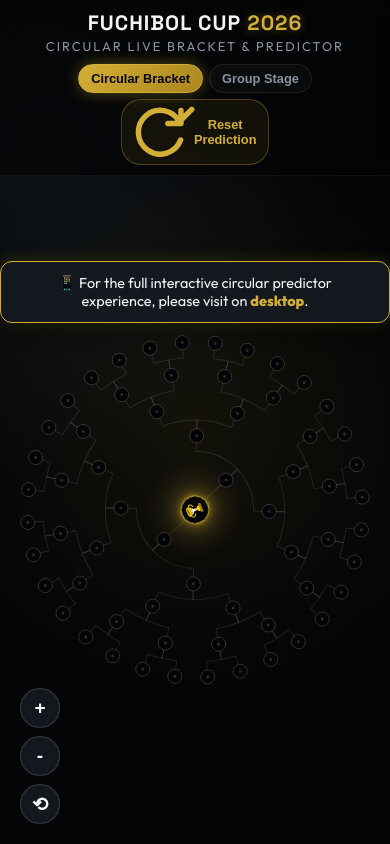
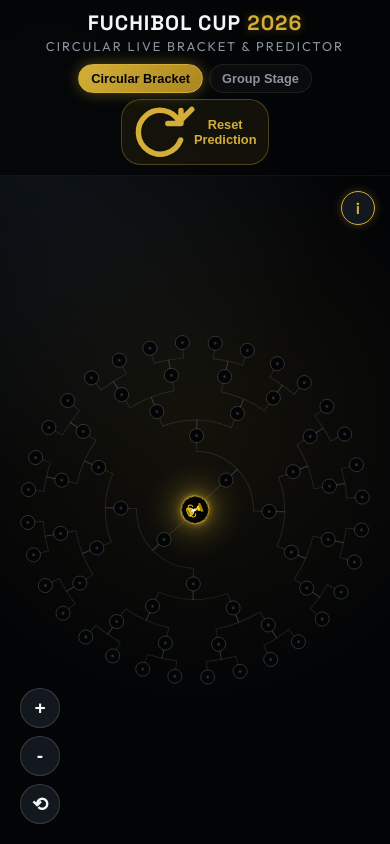
Before and after one commit to jorgeajimenez/fuchibol, a Flask app: page / in a window 390 px wide. Run offline with Flask 3, Linux system fonts and the light colour scheme.

Commit message:
style: replace full mobile banner with premium expandable 'i' info tooltip in top-right

```diff
--- a/templates/index.html
+++ b/templates/index.html
@@ -502,9 +502,13 @@
         }
 
         /* Mobile responsive notice & adaptations */
+        .mobile-info-btn {
+            display: none;
+        }
+
         .mobile-notice {
             display: none;
-            background: rgba(22, 27, 34, 0.9);
+            background: rgba(22, 27, 34, 0.95);
             border: 1px solid var(--accent-gold);
             backdrop-filter: blur(12px);
             -webkit-backdrop-filter: blur(12px);
@@ -516,9 +520,9 @@
             text-align: center;
             z-index: 1000;
             box-shadow: 0 4px 20px rgba(0, 0, 0, 0.6), 0 0 15px rgba(212, 175, 55, 0.25);
-            pointer-events: none;
             max-width: 90%;
             margin: 0 auto;
+            transition: all 0.3s cubic-bezier(0.4, 0, 0.2, 1);
         }
 
         .mobile-notice span {
@@ -530,12 +534,47 @@
             .sidebar {
                 display: none !important;
             }
+            .mobile-info-btn {
+                display: flex;
+                position: absolute;
+                top: 15px;
+                right: 15px;
+                width: 32px;
+                height: 32px;
+                border-radius: 50%;
+                background: rgba(22, 27, 34, 0.9);
+                border: 1px solid var(--accent-gold);
+                color: var(--accent-gold);
+                font-family: 'Space Grotesk', sans-serif;
+                font-size: 1rem;
+                font-weight: bold;
+                justify-content: center;
+                align-items: center;
+                cursor: pointer;
+                z-index: 1001;
+                box-shadow: 0 0 10px rgba(212, 175, 55, 0.3);
+                pointer-events: auto;
+                transition: all 0.2s ease;
+            }
+            .mobile-info-btn:active {
+                transform: scale(0.9);
+                background: var(--accent-gold);
+                color: #030406;
+            }
             .mobile-notice {
                 display: block;
                 position: absolute;
-                top: 85px;
-                left: 0;
-                right: 0;
+                top: 60px;
+                right: 15px;
+                max-width: 250px;
+                opacity: 0;
+                transform: translateY(-10px);
+                pointer-events: none;
+            }
+            .mobile-notice.active {
+                opacity: 1;
+                transform: translateY(0);
+                pointer-events: auto;
             }
             body {
                 overflow: hidden;
@@ -590,7 +629,8 @@
     </header>
 
     <div class="workspace">
-        <div class="mobile-notice">
+        <div class="mobile-info-btn" onclick="document.getElementById('mobile-notice').classList.toggle('active')">i</div>
+        <div id="mobile-notice" class="mobile-notice">
             📱 For the full interactive circular predictor experience, please visit on <span>desktop</span>.
         </div>
         <!-- Circular Bracket Main View -->
```
Also changed, not shown: docs/index.html (+46 -6 lines).
